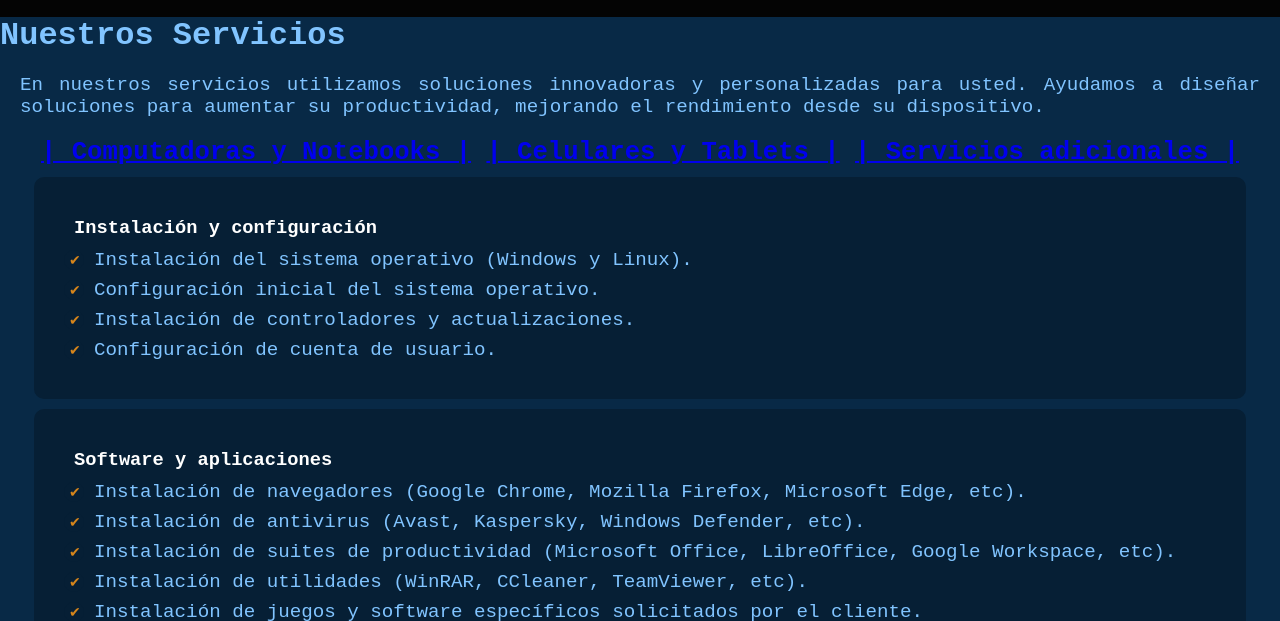
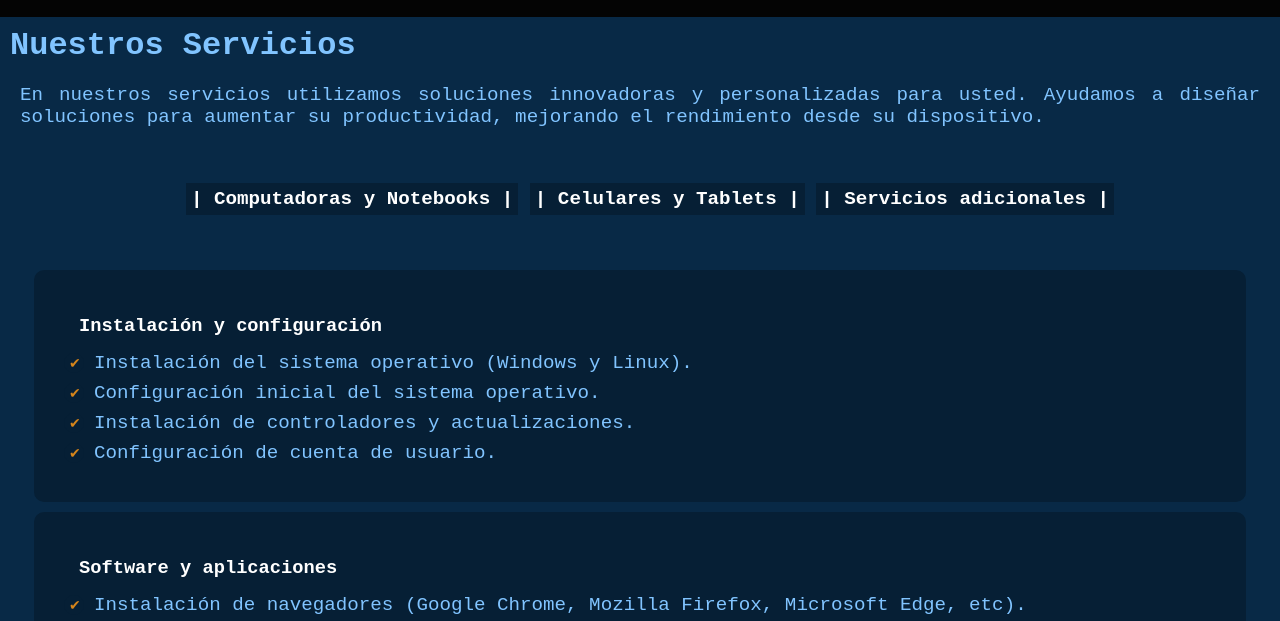
Before and after one commit to NyuuAes/vctechworks.github.io, a plain HTML site: page servicios.html in a window 1280 px wide. Shown: the part 171-792 px from the top of the page. Drawn offline with Linux system fonts and the light colour scheme.

Commit message:
Update styles.css

```diff
--- a/styles.css
+++ b/styles.css
@@ -80,7 +80,7 @@ body {
 
 /*Navegação*/
 .navbar a {
-    display: inline;
+    display: inline-block;
     margin: 0 50px;
     /*gap: 10px;*/
     color: #d6851b;
@@ -142,7 +142,7 @@ body {
     font-family: 'Courier New', Courier, monospace;
     font-size: 2em;
     color: #81c4ff;
-    margin: 0px;
+    margin: 10px;
 }
 
 .about-section p {
@@ -234,8 +234,9 @@ body {
 .servico {
     font-family: 'Courier New', Courier, monospace;
     text-align: center;
-    font-size: 1.6em;
-    margin: 10px auto;
+    font-size: 1.2em;
+    margin: 50px auto;
+    padding: 10px;
     width: 100%;
     color: #81c4ff;
 }
@@ -254,7 +255,25 @@ body {
 }
 
 .servico-list h3 {
-    margin: 10px;
+    margin: 15px;
+    text-align: left;
+
+}
+
+.servico a {
+
+    background-color: #061f35;
+    text-decoration: none;
+    color: #fff;
+    padding-left: 0;
+    padding: 5px;
+    margin-top: 10px;
+
+}
+
+.servico a:hover {
+    color: aqua;
+
 }
 
 .servico-list li {
@@ -262,7 +281,6 @@ body {
     font-size: 1.2em;
     line-height: auto;
     color: #81c4ff;
-
     /*Ajuste do simbolo check*/
     position: relative;
     padding-left: 30px;
@@ -318,7 +336,7 @@ body {
 
 .botoes-servicos-contatos a {
     display: block;
-    max-width: 150px;
+    max-width: 200px;
     text-decoration: none;
     font-size: 1.2em;
     background-color: #008eb9;
```
